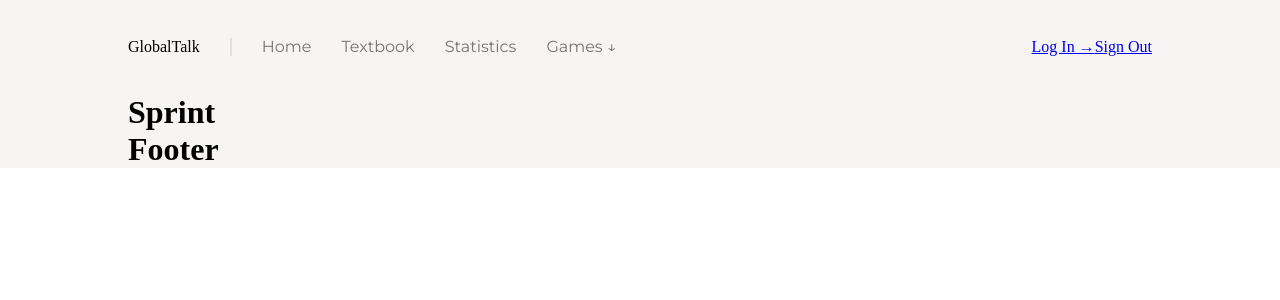
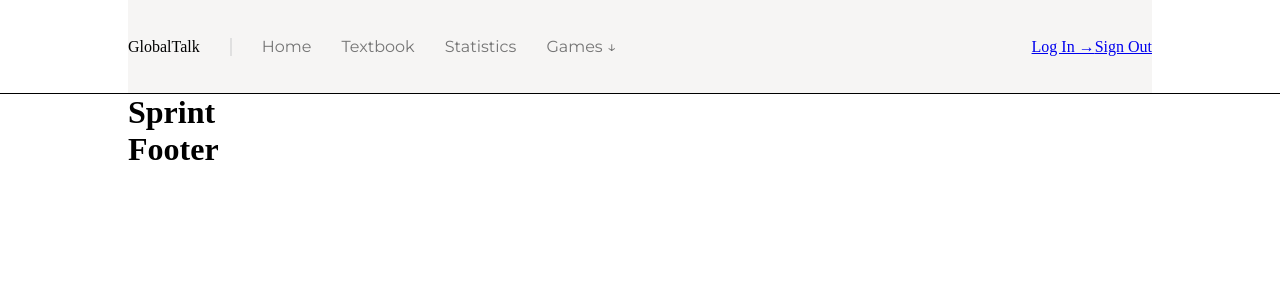
Before and after one commit to EvgeniyBarabanov/Lang-App, a React app: page /sprint in a window 1280 px wide. Shown: the top 300 px of the page. Built offline with nearby package versions, Linux system fonts and the light colour scheme; a web font is replaced by a local one.

Commit message:
h1 h2 on page home

```diff
--- a/src/App.sass
+++ b/src/App.sass
@@ -7,11 +7,8 @@
     padding:0
     box-sizing: border-box
 
-.app
-    background-color: #F6F5F4
-
-    .container
-        width: 80%
-        max-width: 1440px
-        margin-left: auto
-        margin-right: auto
+.container
+    width: 80%
+    max-width: 1440px
+    margin-left: auto
+    margin-right: auto
--- a/src/Components/Header/Header.sass
+++ b/src/Components/Header/Header.sass
@@ -2,3 +2,15 @@
     display: flex
     align-items: center
     padding: 35px 0
+    position: relative
+    background-color: #F6F5F4
+
+    &::after
+        content: ""
+        position: absolute
+        width: 100vw
+        display: block
+        background-color: black
+        bottom: 0
+        height: 1px
+        left: min(-10vw, calc( (100vw - 1440px) / 2 * -1))
--- a/src/Components/Home/Home.jsx
+++ b/src/Components/Home/Home.jsx
@@ -86,7 +86,7 @@ function Home(){
     let homeInfo = [
         {
             'name': "E-COURSE PLATFORM",
-            'title': "Learning and teaching online, made easy.",
+            'heading': "Learning and teaching online, made easy.",
             'description': "Practice your English and learn new things with the platform.",
             'link': arrLink(homeLink[0]),
             'wordsGames': arrInfo(homeData),
@@ -94,19 +94,19 @@ function Home(){
             'big': true
         },
         {
-            'title': "Learn a language in a playful way",
+            'heading': "Learn a language in a playful way",
             'description': "Make learning words more fun with mini-games",
             'link': arrLink(homeLink[1]),
             'logo': StudentWithTablet
         },
         {
-            'title': "Increase your vocabulary",
+            'heading': "Increase your vocabulary",
             'description': "Traditional and new effective approaches to word study",
             'link': arrLink(homeLink[2]),
             'logo': GirlWithBook
         },
         {
-            'title': "Watch your progress every day",
+            'heading': "Watch your progress every day",
             'description': "Save statistics on your achievements, words learned, and mistakes",
             'link': arrLink(homeLink[3]),
             'logo': StudentsWithNotebook
@@ -118,7 +118,7 @@ function Home(){
             {
                 homeInfo.map(
                     (item, index)=>{
-                        return <HomeInfo key={index} name={item.name} big={item.big} title={item.title} description={item.description} link={item.link} wordsGames={item.wordsGames} logo={item.logo} />
+                        return <HomeInfo key={index} name={item.name} big={item.big} heading={item.heading} description={item.description} link={item.link} wordsGames={item.wordsGames} logo={item.logo} />
                     }
                 )
             }
--- a/src/Components/Showcase/Showcase.jsx
+++ b/src/Components/Showcase/Showcase.jsx
@@ -7,8 +7,10 @@ function HomeInfo(props){
                 {props.name &&
                     <span>{props.name}</span>
                 }
-                {props.title &&
-                    <h1 className="heading heading_1">{props.title1}</h1>
+                {props.heading &&
+                    (props.big
+                    ? <h1 className="heading heading_1">{props.heading}</h1>
+                    : <h2 className="heading heading_2">{props.heading}</h2>)
                 }
 
                 <p>{props.description}</p>
--- a/src/Headings.sass
+++ b/src/Headings.sass
@@ -1,3 +1,12 @@
 .heading
     color: #000000
     font-family: 'Dela Gothic One', cursive
+    letter-spacing: -0.04em
+
+.heading_1
+    font-size: 56px
+    line-height: 68px
+
+.heading_2
+    font-size: 48px
+    line-height: 48px
```
Also changed, not shown: 1 other file (tests, documents, lock files or other folders).
